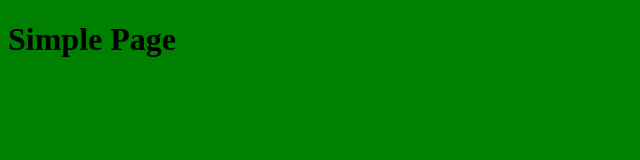
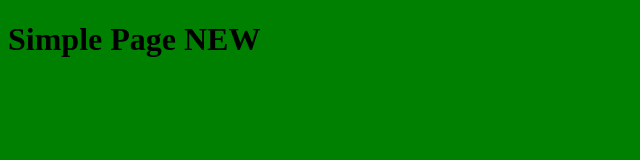
Before and after one commit to andriipereverziev19/app-for-jenkins, a plain HTML site: page index.html in a window 1280 px wide. Shown: the whole page, without its empty margins (0-640 px from the left). Drawn offline with Linux system fonts and the light colour scheme.

Commit message:
Update index.html

```diff
--- a/index.html
+++ b/index.html
@@ -7,6 +7,6 @@
   <title>Simple Page</title>
 </head>
 <body style="background-color: green;">
-  <h1>Simple Page</h1>
+  <h1>Simple Page NEW</h1>
 </body>
 </html>
```
